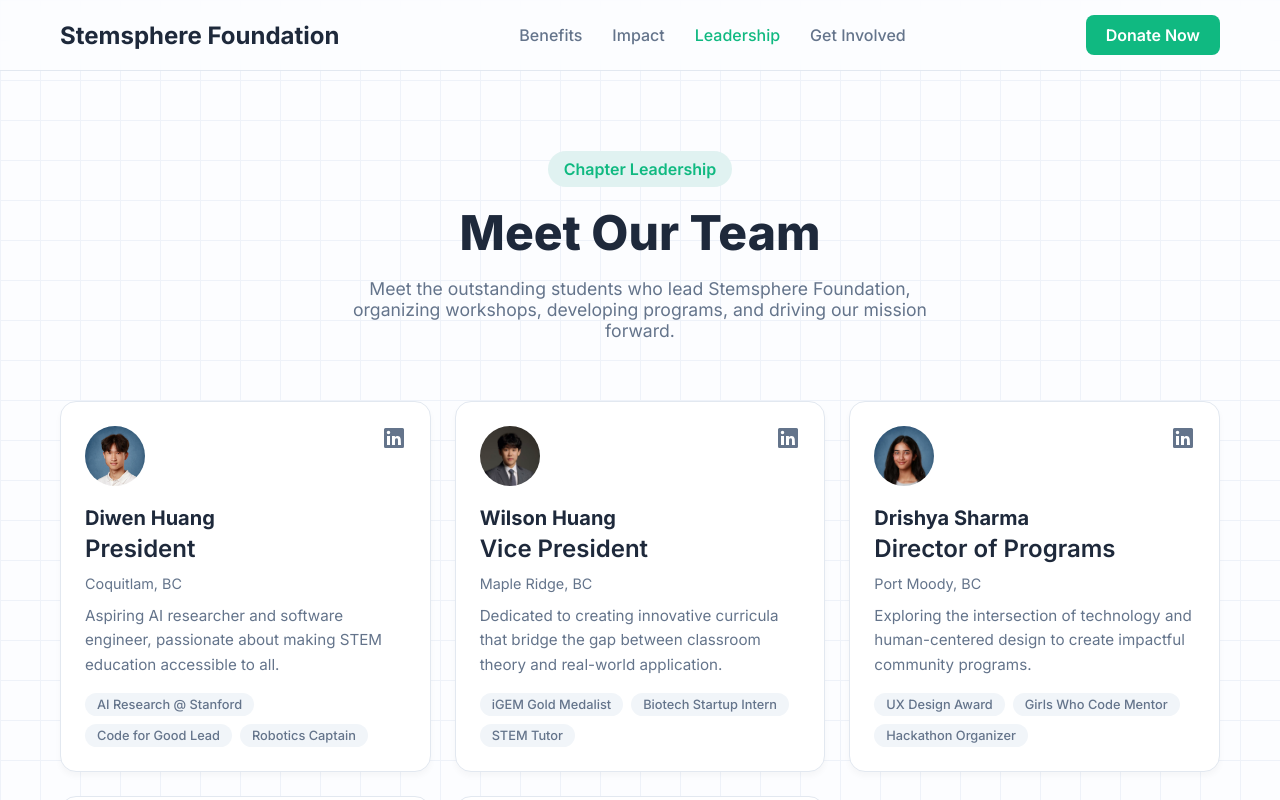
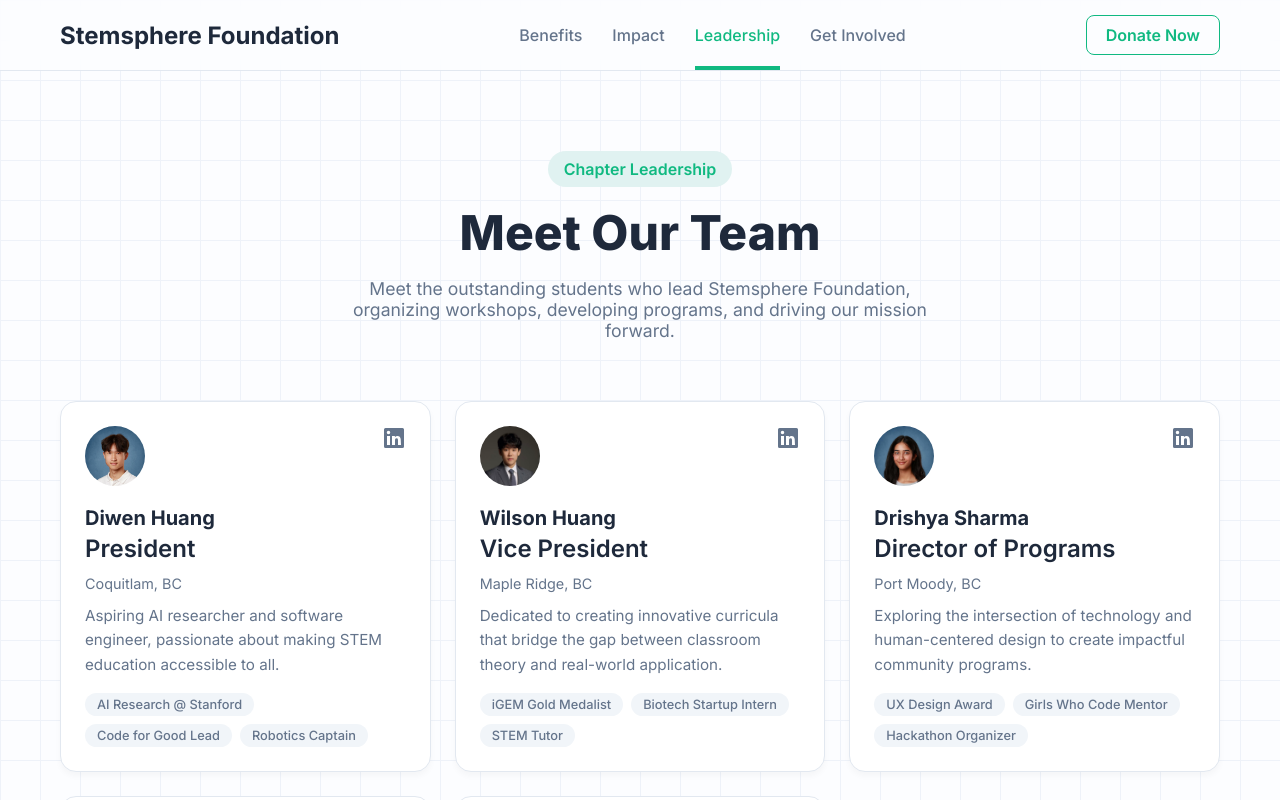
Before and after one commit to diwenne/stemsphere, a React (Vite) app: page /leadership in a window 1280 px wide. Shown: the top 800 px of the page. Built offline with nearby package versions, Linux system fonts and the light colour scheme.

Commit message:
navbar effects; mobile responsieness

```diff
--- a/src/components/Navbar/Navbar.css
+++ b/src/components/Navbar/Navbar.css
@@ -26,17 +26,21 @@
 }
 
 .navbar-links {
-  display: none; /* Hidden on mobile by default */
+  display: none;
   gap: 30px;
+  height: 100%;
 }
 
 .nav-link {
   font-size: 1rem;
   font-weight: 500;
   color: var(--text-secondary);
-  transition: color 0.2s ease;
+  transition: all 0.2s ease; /* Changed to all for background transition */
   cursor: pointer;
-  padding: 8px 0;
+  position: relative;
+  display: flex;
+  align-items: center;
+  height: 100%;
 }
 
 .nav-link:hover,
@@ -50,74 +54,114 @@
   gap: 16px;
 }
 
+/* MODIFICATION: Restyled to a "ghost" button theme */
 .navbar-cta {
+  background-color: transparent;
+  color: var(--accent-green);
+  border: 1px solid var(--accent-green); /* Added border */
+  padding: 9px 19px; /* Adjusted padding for border */
+  border-radius: 8px;
+  font-weight: 600;
+  transition: all 0.2s ease;
+  display: none;
+}
+
+/* MODIFICATION: Invert colors on hover */
+.navbar-cta:hover {
   background-color: var(--accent-green);
   color: white;
-  padding: 10px 20px;
-  border-radius: 8px;
-  font-weight: 600;
-  transition: background-color 0.2s ease;
-  display: none; /* Hide on small screens, show on larger */
-}
-
-.navbar-cta:hover {
-  background-color: #059669;
 }
 
 /* --- Hamburger Menu --- */
 .hamburger-menu {
-  background: none;
+  background-color: var(--accent-green);
+  color: white;
   border: none;
+  cursor: pointer;
+  z-index: 1001;
+  width: 70px;
+  height: 70px;
+  display: flex;
+  justify-content: center;
+  align-items: center;
   font-size: 2rem;
-  cursor: pointer;
-  color: var(--text-primary);
-  z-index: 1001;
+  padding: 0;
+  margin-right: -20px;
 }
 
 /* --- Mobile Nav Dropdown --- */
 .mobile-nav-links {
+  position: fixed;
+  top: 0;
+  left: 0;
+  width: 100vw;
+  height: 100vh;
+  background-color: var(--card-background);
   display: flex;
   flex-direction: column;
+  justify-content: center;
   align-items: center;
-  gap: 10px;
-  position: absolute;
-  top: 70px; /* Position below navbar */
-  left: 0;
-  width: 100%;
-  background-color: var(--card-background);
-  border-bottom: 1px solid var(--border-color);
-  padding: 20px 0;
-  transform: translateY(-150%);
+  gap: 20px;
+  transform: translateX(100%);
   transition: transform 0.3s ease-in-out;
-  box-shadow: 0 4px 6px rgba(0, 0, 0, 0.05);
+  z-index: 1000;
 }
 
 .mobile-nav-links.open {
-  transform: translateY(0);
+  transform: translateX(0);
 }
 
 .mobile-nav-links .nav-link {
-  font-size: 1.2rem;
-  width: 100%;
-  text-align: center;
+  font-size: 2rem;
+  width: auto;
+  height: auto;
   padding: 12px 0;
 }
+
+/* MODIFICATION: Style the mobile donate link as text */
+.mobile-nav-links .mobile-donate {
+  margin-top: 20px;
+  color: var(--accent-green);
+  font-weight: 600; /* Make it bolder */
+}
+
+.mobile-nav-links .mobile-donate:hover {
+  color: #059669; /* Darker green on hover */
+}
+
 
 /* --- Media Queries for Responsiveness --- */
 @media (min-width: 820px) {
   .navbar-links {
-    display: flex; /* Show desktop links */
+    display: flex;
   }
 
   .navbar-cta {
-    display: inline-block; /* Show CTA on larger screens */
+    display: inline-block;
   }
 
   .hamburger-menu {
-    display: none; /* Hide hamburger */
+    display: none;
   }
 
   .mobile-nav-links {
-    display: none; /* Hide mobile menu */
+    display: none;
+  }
+
+  .nav-link::after {
+    content: '';
+    position: absolute;
+    bottom: 0;
+    left: 0;
+    width: 100%;
+    height: 4px;
+    background-color: var(--accent-green);
+    transform: scaleX(0);
+    transition: transform 0.2s ease-in-out;
+  }
+
+  .nav-link:hover::after,
+  .nav-link.active::after {
+    transform: scaleX(1);
   }
 }
--- a/src/components/Navbar/Navbar.tsx
+++ b/src/components/Navbar/Navbar.tsx
@@ -80,6 +80,8 @@ const Navbar: React.FC<NavbarProps> = ({ activeSection, setActiveSection }) => {
         ))}
         <NavLink to="/leadership" className="nav-link" onClick={closeMobileMenu}>Leadership</NavLink>
         <NavLink to="/get-involved" className="nav-link" onClick={closeMobileMenu}>Get Involved</NavLink>
+
+        <NavLink to="/donate" className="nav-link mobile-donate" onClick={closeMobileMenu}>Donate Now</NavLink>
       </div>
     </header>
   );
--- a/src/pages/Donate/Donate.tsx
+++ b/src/pages/Donate/Donate.tsx
@@ -21,7 +21,7 @@ const Donate = () => {
       </Section>
 
       {/* --- "Where Your Donation Goes" Section --- */}
-      <Section id="impact-details" className="impact-section">
+      <Section id="impact-details">
         <h2 className="section-title">Where Your Donation Goes</h2>
         <div className="impact-grid">
 
```
